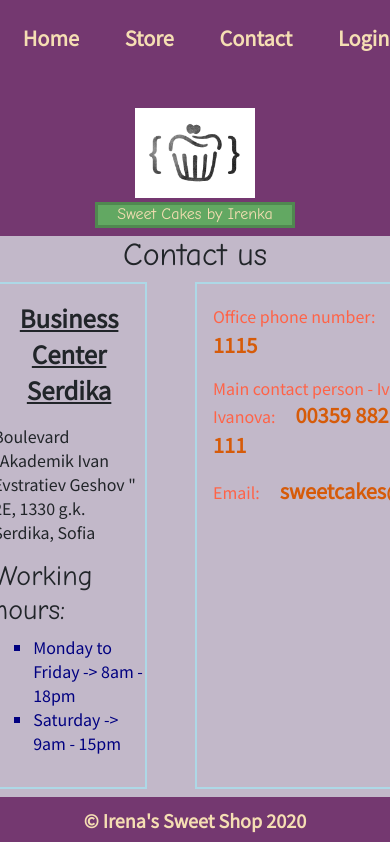
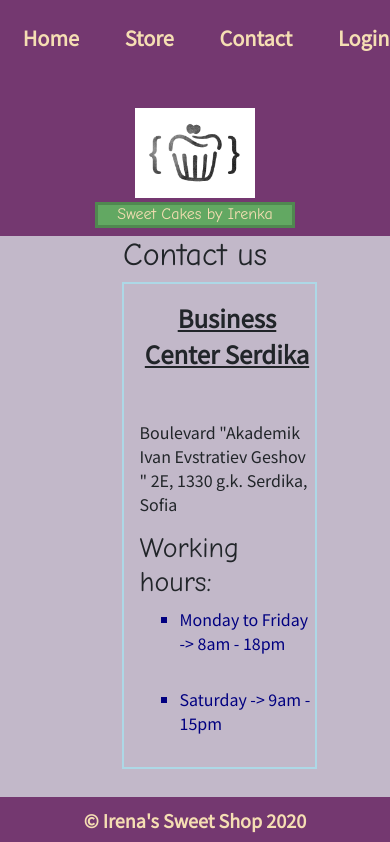
Before and after one commit to irenkaaa/sweet-shop-project, a React (Create React App) app: page /#/contact in a window 390 px wide. Shown: the top 842 px of the page. Built offline with nearby package versions, Linux system fonts and the light colour scheme; no server answers.

Commit message:
small edit readme file and css

```diff
--- a/src/App.js
+++ b/src/App.js
@@ -42,7 +42,7 @@ class App extends Component {
       ordersLoading: true,
       ordersForReviewLoading: true,
       pendingOrders: [],
-      loadUsers: ''
+      loadUsers: [],
     };
   }
 
--- a/src/css/contact.css
+++ b/src/css/contact.css
@@ -36,3 +36,15 @@ div.address li{
 div.address h4{
 
 }
+
+
+@media(max-width: 800px){
+    div.twodiv {
+        flex-direction: column;
+        align-items: center;
+    }
+
+    div.twodiv :nth-child(1) {
+        margin-bottom: 2em;
+    }
+}
```
Also changed, not shown: 1 other file (tests, documents, lock files or other folders).
